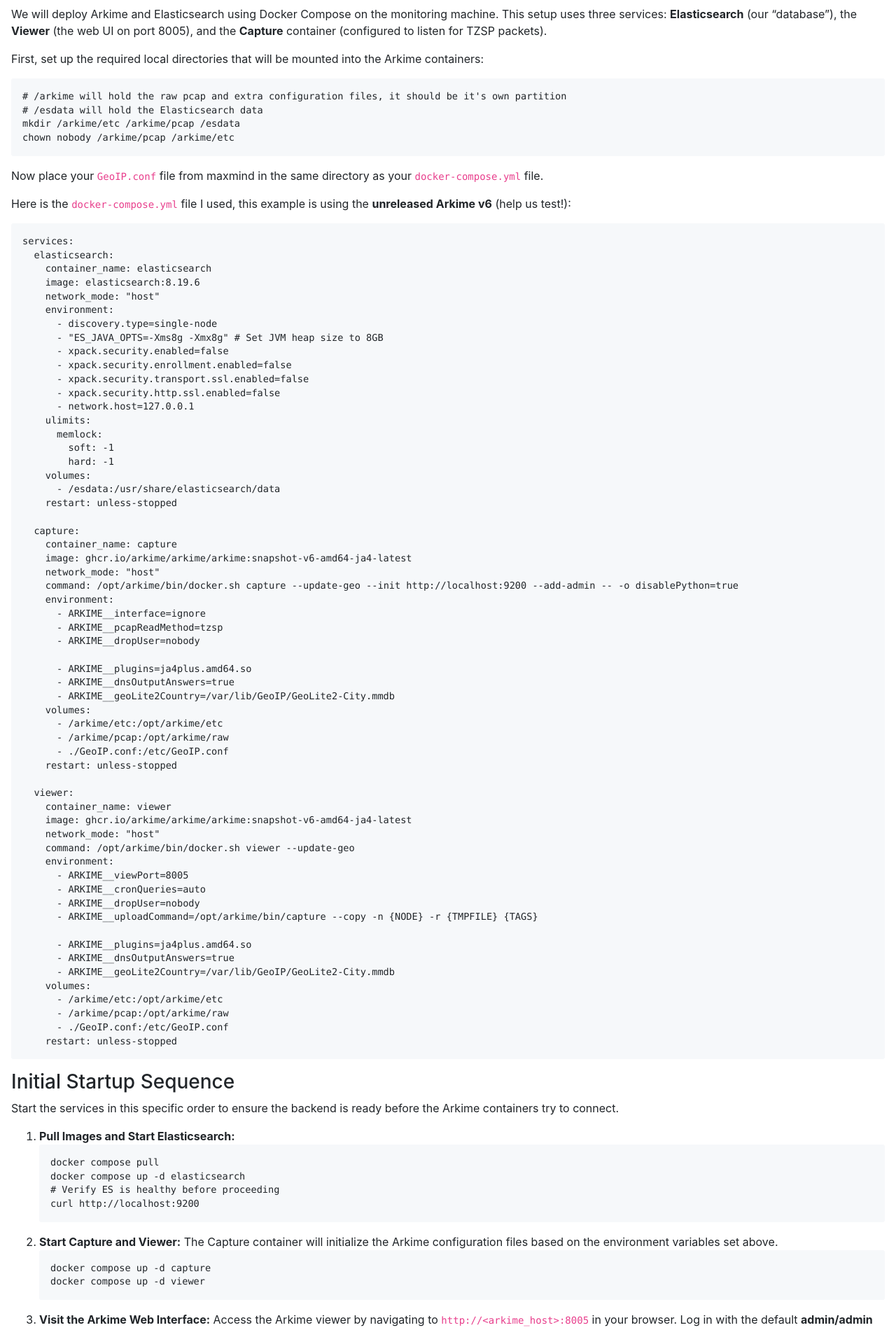
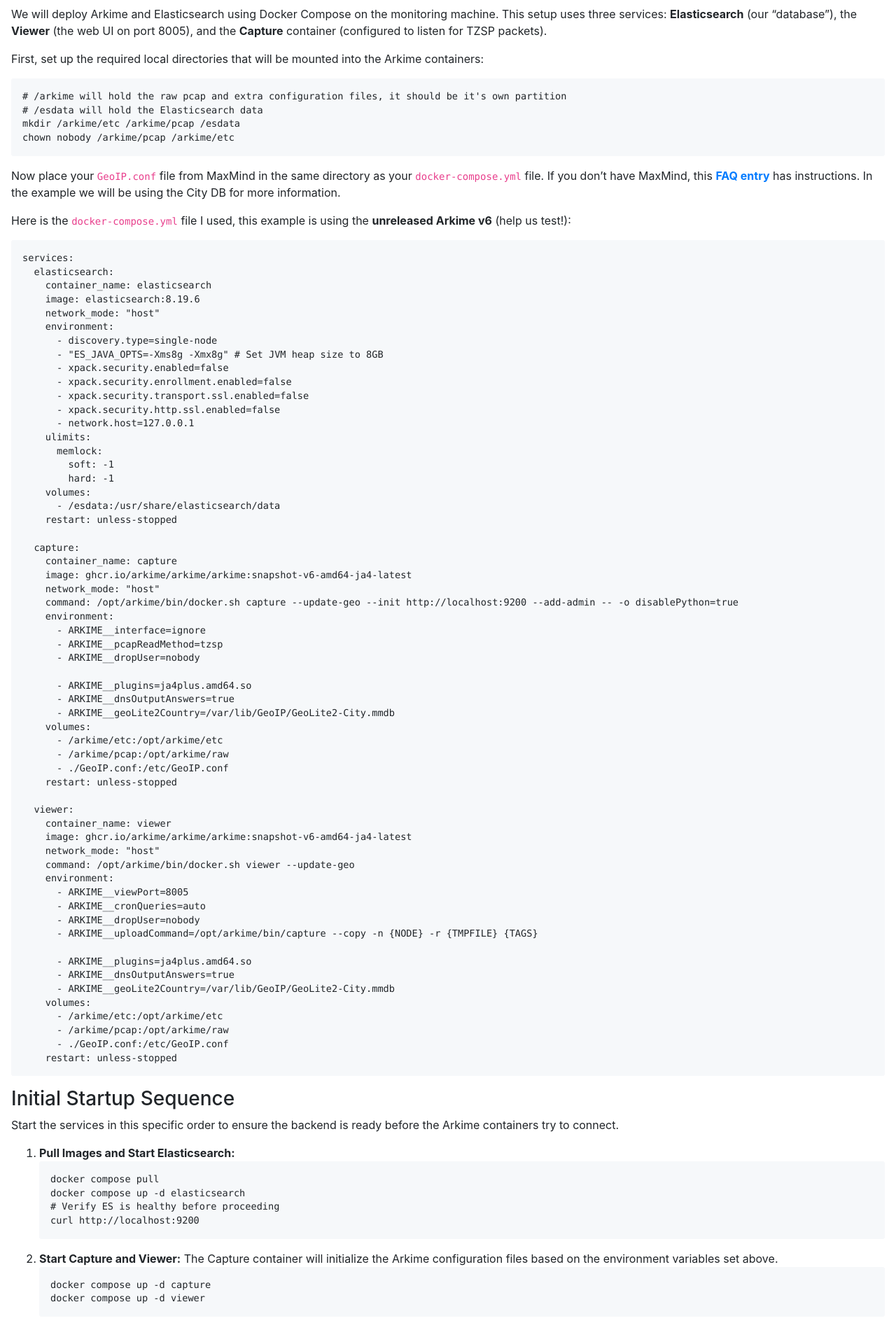
Before and after one commit to arkime/arkimeweb, a Jekyll site: the page built from _wiki/udr7.md, in a window 1280 px wide. Shown: the part 315-2215 px from the top of the page at 70% size. Built offline with Jekyll 4.4.1, drawn with Linux system fonts in a browser that asks for light colours.

Commit message:
more maxmind info

````diff
--- a/_wiki/udr7.md
+++ b/_wiki/udr7.md
@@ -28,7 +28,9 @@
 chown nobody /arkime/pcap /arkime/etc
 ```
 
-Now place your `GeoIP.conf` file from maxmind in the same directory as your `docker-compose.yml` file.
+Now place your `GeoIP.conf` file from MaxMind in the same directory as your `docker-compose.yml` file.
+If you don't have MaxMind, this [**FAQ entry**](https://arkime.com/faq#maxmind) has instructions.
+In the example we will be using the City DB for more information.
 
 Here is the `docker-compose.yml` file I used, this example is using the **unreleased Arkime v6** (help us test!):
 ```yaml
````
